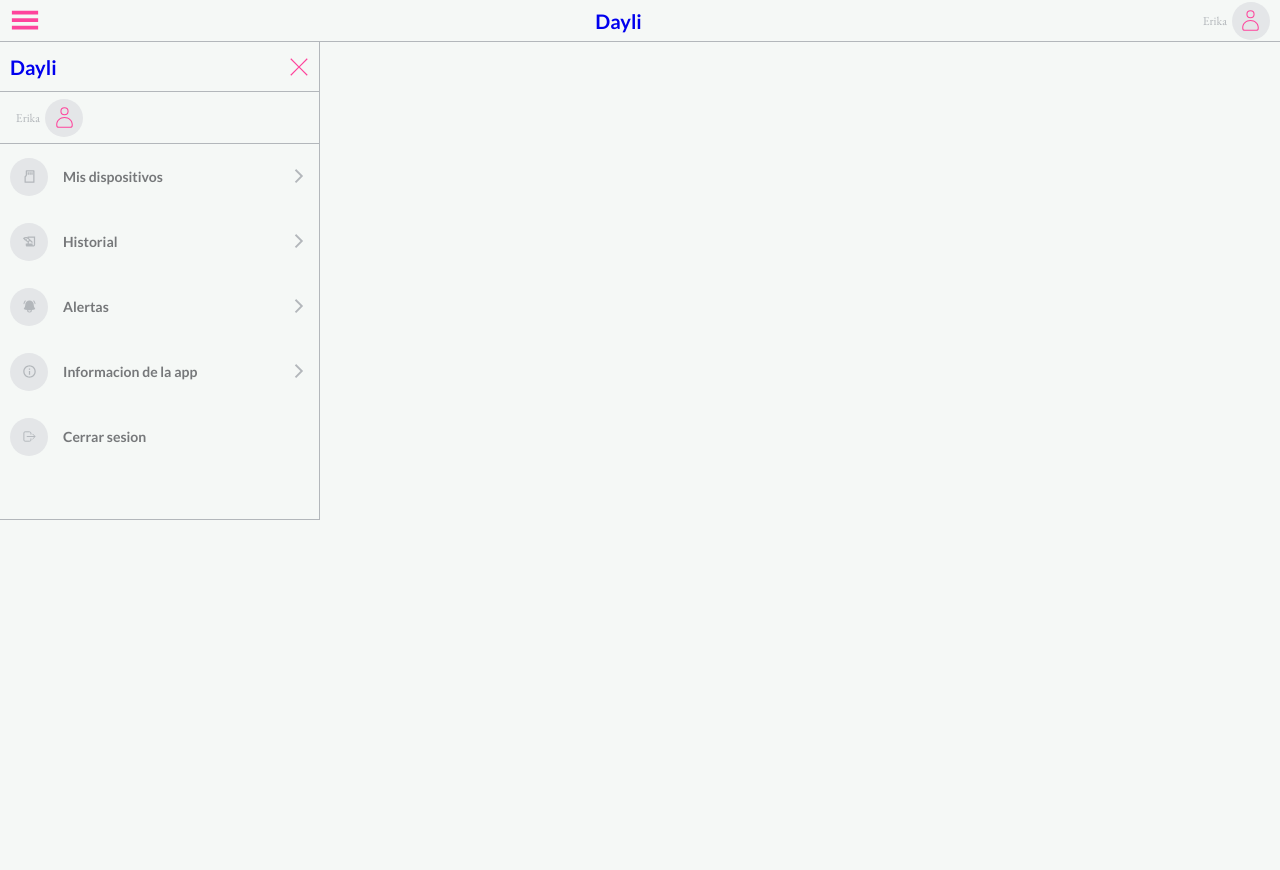
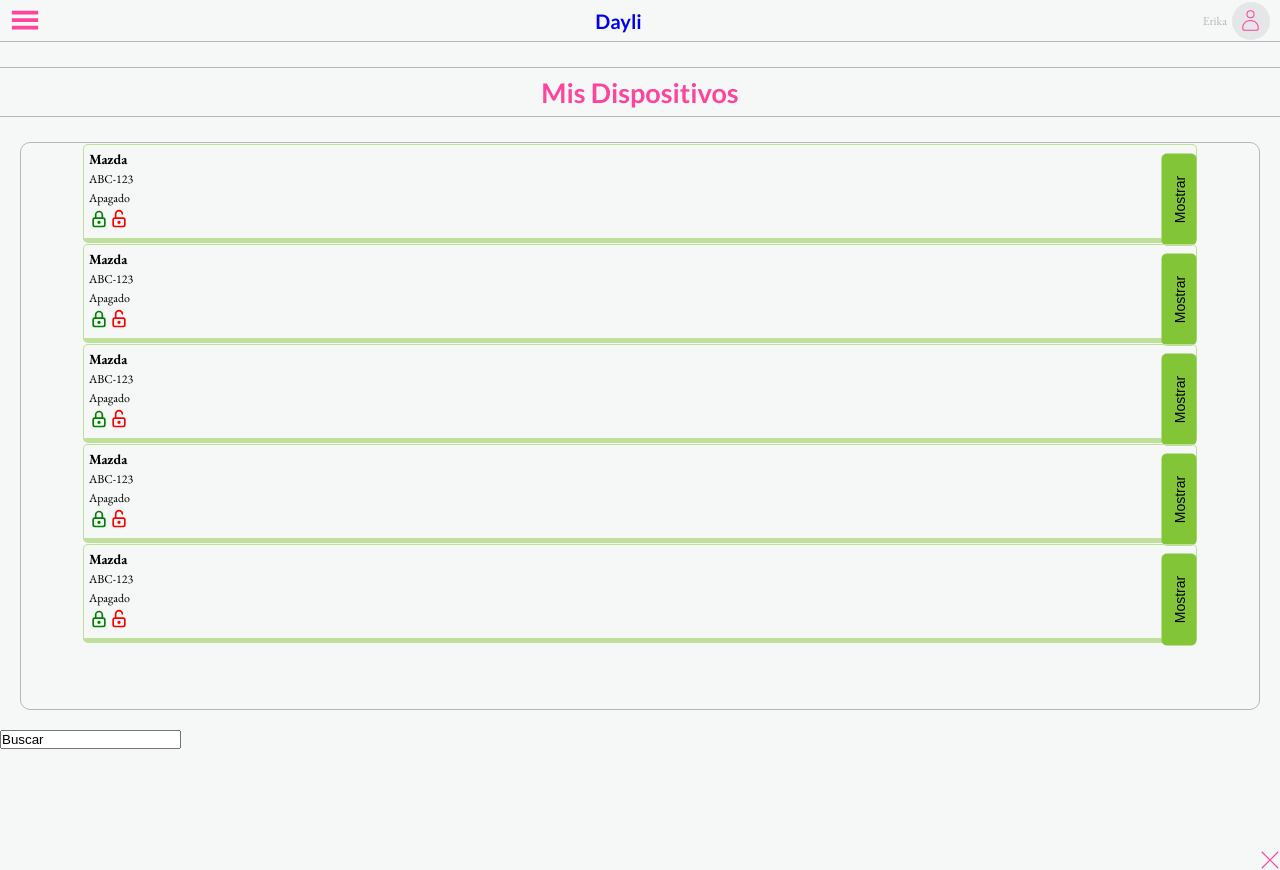
Before and after one commit to Erik-Aviles/rastreo-satelital-gps, a React app: page / in a window 1280 px wide. Before the commit the page ends 800 px from the top, so only its background shows below. Built offline with nearby package versions, Linux system fonts and the light colour scheme.

Commit message:
Estilo 'My device, devices: movil'

```diff
--- a/src/components/DeviceItem.jsx
+++ b/src/components/DeviceItem.jsx
@@ -1,18 +1,21 @@
 import React from "react";
+import { TbLock, TbLockOpen } from "react-icons/tb";
 import "../styles/DeviceItem.css";
 
 const DeviceItem = () => {
   return (
     <article className="DeviceItem">
-      <div >
+      <div className="Item-info">
         <h4>Mazda</h4>
         <p>ABC-123</p>
-        <div className="DeviceItem_button">
-          <button>bloqueo</button>
-          <button>desbloqueo</button>
+        <p>Apagado</p>
+
+        <div type="button">
+          <TbLock size={20} color="green"/>
+          <TbLockOpen size={20} color="red"/>
         </div>
       </div>
-      <button>Mostrar</button>
+      <button className="Item-button_mostrar">Mostrar</button>
     </article>
   );
 };
--- a/src/containers/MyDevices.jsx
+++ b/src/containers/MyDevices.jsx
@@ -8,13 +8,15 @@ import "../styles/MyDevices.css";
 const MyDevices = () => {
   return (
     <section className="MyDevices">
-      <div>
+      <div className="MyDevices-container">
         <TitleH2>Mis Dispositivos</TitleH2>
         <div className="MyDevices-items">
           <DeviceItem />
           <DeviceItem />
           <DeviceItem />
           <DeviceItem />
+          <DeviceItem />
+
         </div>
       </div>
 
--- a/src/routes/App.jsx
+++ b/src/routes/App.jsx
@@ -9,8 +9,8 @@ import Header from "../components/Header";
 // import AppInformation from "../pages/AppInformation";
 // import Alerts from "../containers/Alerts";
 // import RouteHistory from "../containers/RouteHistory";
-// import MyDevices from "../containers/MyDevices";
-import MenuDesplegable from "../pages/MenuDesplegable";
+import MyDevices from "../containers/MyDevices";
+// import MenuDesplegable from "../pages/MenuDesplegable";
 // import Login from "../components/Login";
 // import RegisterUser from "../components/RegisterUser";
 // import RegisterDevice from "../components/RegisterDevice";
@@ -26,8 +26,8 @@ const App = () => {
       {/* <Login /> */}
       {/* <RegisterUser /> */}
       {/* <RegisterDevice />  */}
-      <MenuDesplegable />
-      {/* <MyDevices /> */}
+      {/* <MenuDesplegable />/ */}
+      <MyDevices />
       {/* <RouteHistory /> */}
       {/* <Alerts /> */}
       {/* <Profile /> */}
--- a/src/styles/DeviceItem.css
+++ b/src/styles/DeviceItem.css
@@ -1,8 +1,46 @@
-.DeviceItem{
-    display: flex;
-    justify-content: space-between;
-    border: 1px solid black;
+.DeviceItem {
+  font-family: var(--font-family-text);
+  position: relative;
+  width: 90%;
+  display: inline-block;
 }
-.Device_button{
-    display: flex;
+.Item-info {
+  font-size: var(--font-size-xsm);
+  padding: 5px;
+  height: auto;
+  display: flex;
+  flex-direction: column;
+  gap: 3px;
+  border: 1px solid var(--color-button-medium);
+  border-bottom: 5px solid var(--color-button-medium);
+  border-radius: 5px;
 }
+.Item-info h4,.Item-button_mostrar {
+  font-size: var(--font-size-sm);
+}
+.Item-info button {
+    width: 50%;
+  font-size: var(--font-size-sm);
+  border: 1px solid var(--color-light-2);
+
+}
+
+.Item-button_mostrar {
+  position: absolute;
+  bottom: 26px;
+  right: -28px;
+  width: 92px;
+  height: 35px;
+  background-color: var(--color-button-dark);
+  border: 1px solid var(--color-button-dark);
+  border-radius: 5px;
+  transform: rotate(270deg);
+}
+.Button-register {
+  align-self: center;
+
+  box-shadow: 10px 5px 5px var(--color-button-dark);
+}
+.Item_button:hover {
+  cursor: pointer;
+}
--- a/src/styles/MyDevices.css
+++ b/src/styles/MyDevices.css
@@ -1,6 +1,25 @@
-.MyDevices-items{
-    display: grid;
-    grid-template-columns: 90%;
-    justify-content: center;
-    gap: 5px;
+.MyDevices {
+  width: 100vw;
+  padding: 0 0 20px 0;
+  height: calc(100% - 42px);
+  display: grid;
+  grid-template-rows: auto 70px 70px;
 }
+.MyDevices-container {
+  display: grid;
+  grid-template-rows: 100px auto;
+}
+.MyDevices-items {
+  border: 1px solid var(--color-light-2);
+  border-radius: 10px;
+  padding-top: 10px;
+  margin: 0 20px 20px;
+  display: grid;
+  grid-template-rows: repeat(auto-fill, 80px);
+  place-items: center;
+  gap: 20px;
+  overflow-x: hidden;
+}
+.MyDevices-items:first-child {
+  padding-top: 10px;
+}
```
